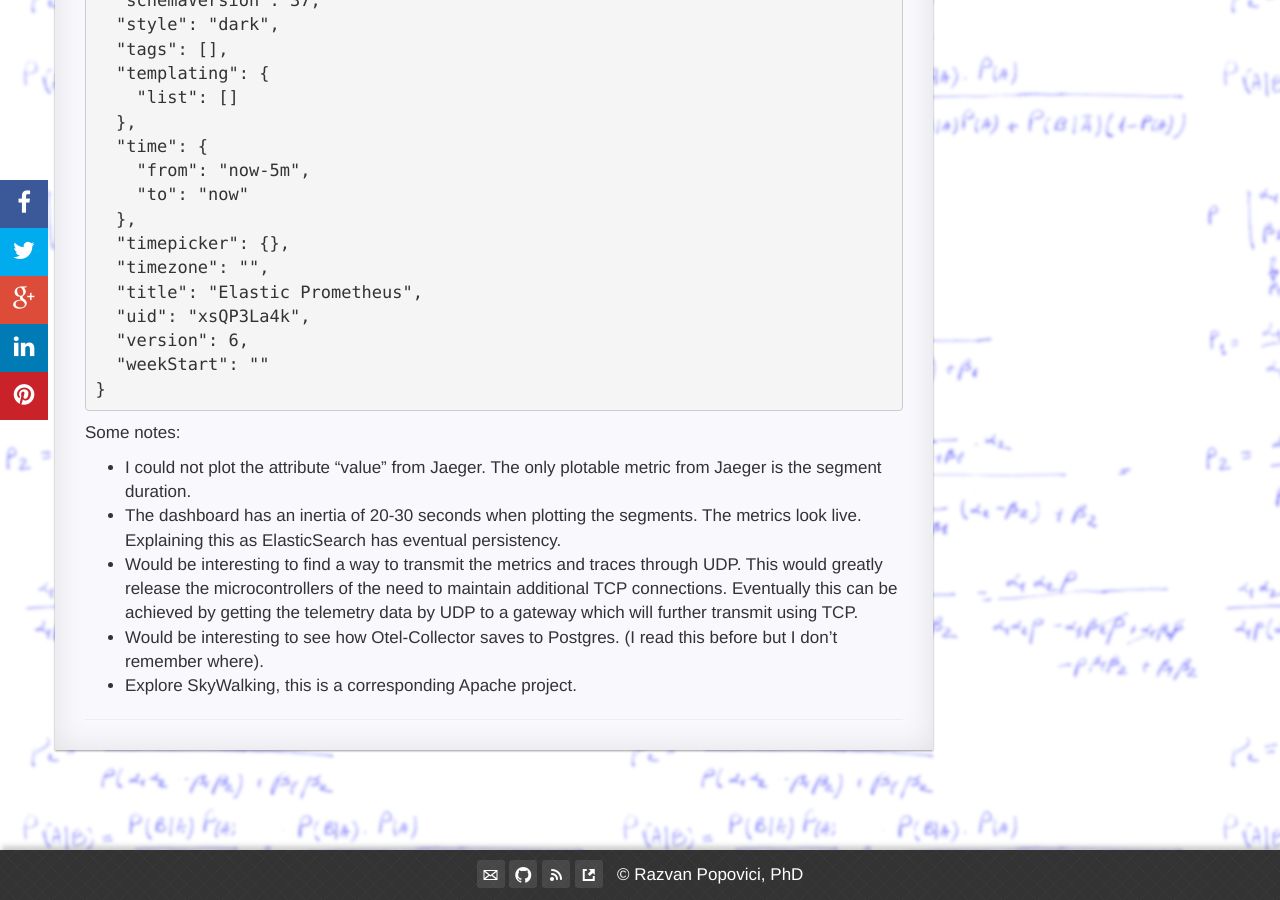
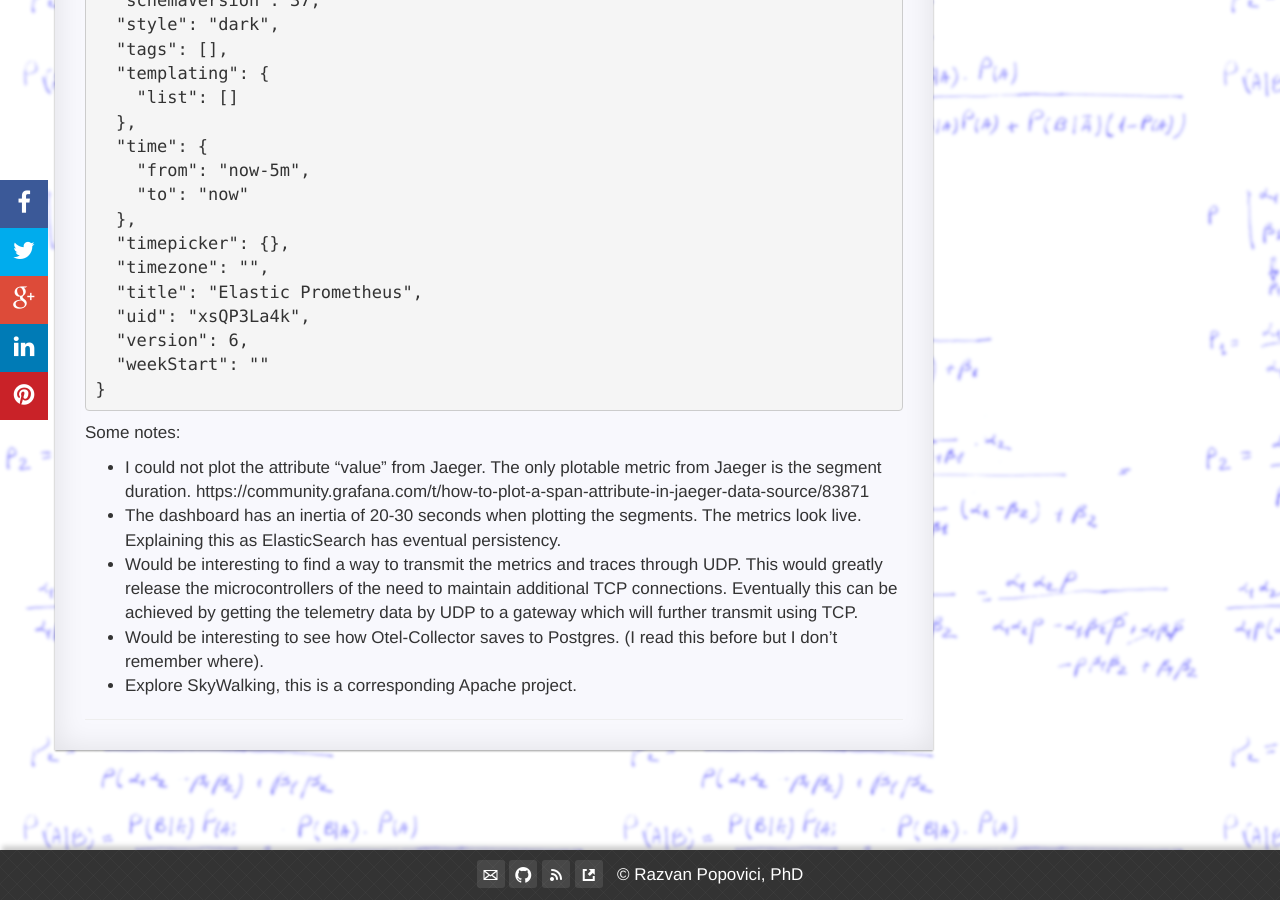
Before and after one commit to RazvanML/reco-link, a Jekyll site: the page built from _posts/2023-03-17-Notes on Telemetry.md, in a window 1280 px wide and 900 px high, scrolled down 26342 px. Built offline with Jekyll 4.4.1, drawn with Linux system fonts in a browser that asks for light colours; nearby versions of some CDN libraries; our own code applies the rules of GitHub Pages for plain Markdown files; comment, search, counter and statistics services are not loaded; some of the changed lines change nothing that is shown.

Commit message:
Update 2023-03-17-Notes on Telemetry.md

````diff
--- a/_posts/2023-03-17-Notes on Telemetry.md
+++ b/_posts/2023-03-17-Notes on Telemetry.md
@@ -1105,7 +1105,7 @@
 ```
 
 Some notes:
-* I could not plot the attribute "value" from Jaeger. The only plotable metric from Jaeger is the segment duration.
+* I could not plot the attribute "value" from Jaeger. The only plotable metric from Jaeger is the segment duration. https://community.grafana.com/t/how-to-plot-a-span-attribute-in-jaeger-data-source/83871
 * The dashboard has an inertia of 20-30 seconds when plotting the segments. The metrics look live. Explaining this as ElasticSearch has eventual persistency.
 * Would be interesting to find a way to transmit the metrics and traces through UDP. This would greatly release the microcontrollers of the need to maintain additional TCP connections. Eventually this can be achieved by getting the telemetry data by UDP to a gateway which will further transmit using TCP.
 * Would be interesting to see how Otel-Collector saves to Postgres. (I read this before but I don't remember where).
````
